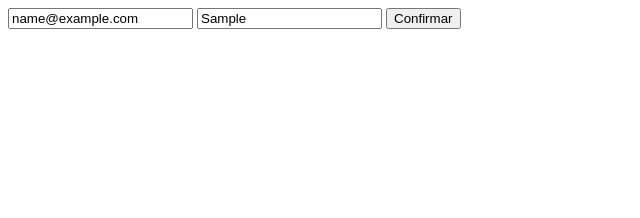
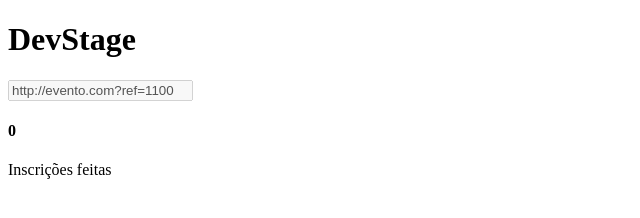
Before and after one commit to paulinhoteixeira/CodeCraftSummit, a plain HTML site: page index.html in a window 1280 px wide. Both pictures are taken after typing "name@example.com", "Sample" into the empty fields and a click on the button "Confirmar". Shown: the whole page, without its empty margins (0-640 px from the left). Drawn offline with Linux system fonts and the light colour scheme.

Commit message:
function to count subscribers

```diff
--- a/index.html
+++ b/index.html
@@ -9,10 +9,16 @@
   <script src="main.js" defer></script>
 </head>
 <body>
+  <div id="logo">
+    <h1>
+      DevStage
+    </h1>
+  </div>
  <div id="app">
 
  </div>
 
 
+
 </body>
 </html>
--- a/main.js
+++ b/main.js
@@ -1,4 +1,62 @@
 const app = document.getElementById("app");
+const users = [
+  {
+    email: 'teste@test.com',
+    phone: '999999999',
+    ref: 100,
+    refBy: null
+  },
+  {
+    email: 'tust@tust.com',
+    phone: '999999999',
+    ref: 200,
+    refBy: 100
+  },
+  {
+    email: 'tost@tost.com',
+    phone: '999999999',
+    ref: 300,
+    refBy: 200
+  }
+];
+
+const getUser = (userData) => {
+  return users.find((user) => {
+    return user.email == userData.email
+  })
+}
+
+const getTotalSubscribers = (userData) => {
+  const subs = users.filter((user) => {
+    return user.refBy == userData.ref
+  })
+  return subs.length
+}
+
+const showInvite = (userData) => {
+  app.innerHTML = `
+     <input type="text" id="link" value="http://evento.com?ref=${userData.ref}" disabled>
+
+      <div id="stats">
+        <h4>
+          ${getTotalSubscribers(userData)}
+        </h4>
+        <p>Inscrições feitas</p>
+      </div>
+
+  `
+}
+
+const saveUser = (userData) => {
+  const newUser = {
+    ...userData,
+    ref: Math.round(Math.random() * 4000),
+    refBy: 100
+  }
+
+  users.push(newUser);
+  return newUser;
+}
 
 const formAction = () => {
   const form = document.getElementById("form");
@@ -8,6 +66,15 @@ const formAction = () => {
     const userData = {
       email: formData.get('email'),
       phone: formData.get('phone'),
+    }
+
+    const user = getUser(userData)
+
+    if(user){
+      showInvite(user)
+    }else{
+      const newUser = saveUser(userData)
+      showInvite(newUser)
     }
   }
 }
@@ -29,3 +96,5 @@ const startApp = () => {
 }
 
 startApp()
+
+document.getElementById("logo").onclick = () => startApp()
```
